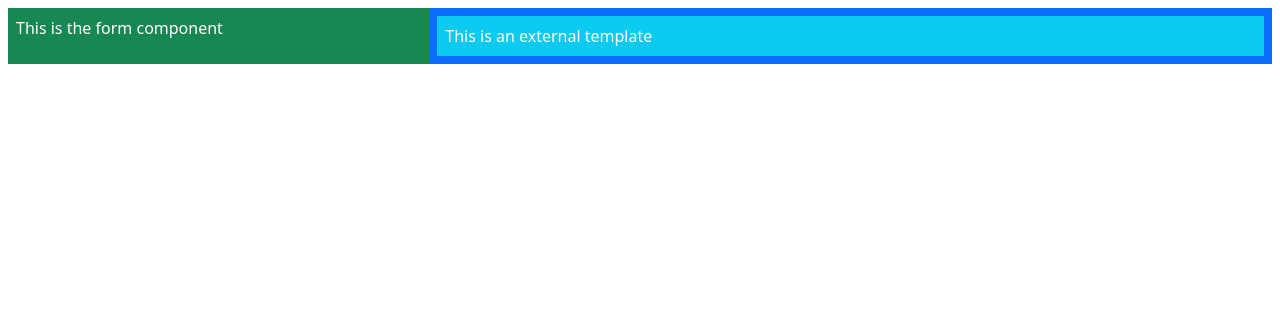
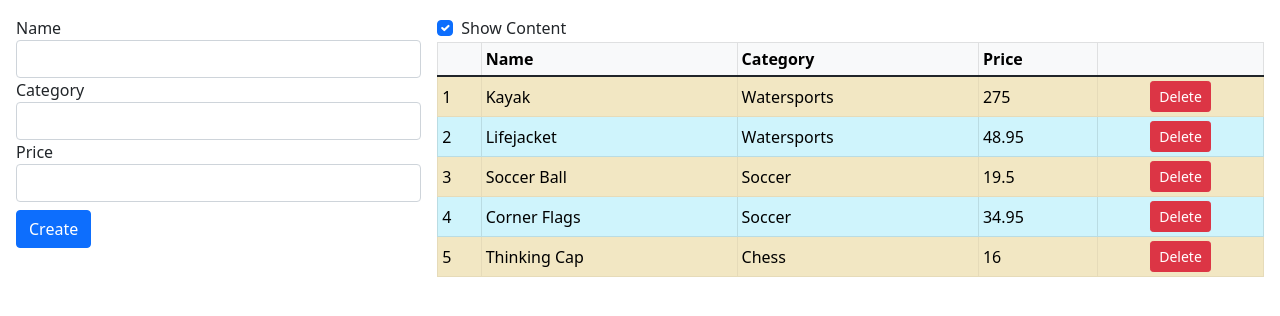
Before and after one commit to rafaelhfreitas/angular_underhood, an Angular app: page / in a window 1280 px wide. Shown: the top 316 px of the page. Built offline with nearby package versions, Linux system fonts and the light colour scheme.

Commit message:
completing the component restructure

```diff
--- a/src/app/app.module.ts
+++ b/src/app/app.module.ts
@@ -12,7 +12,8 @@ import { PaIteratorDirective } from './iterator.directive';
 import { PaCellColor } from './cellColor.directive';
 import { PaCellColorSwitcher } from './cellCollorSwitcher.directive';
 import { ProductFormComponent } from './productForm.component';
-import { ProductTableComponent } from './productTable.component';
+import { ProductTableComponent } from './productTable.component';3
+import { PaToggleView } from './toggleView.component';
 
 
 @NgModule({
@@ -25,7 +26,8 @@ import { ProductTableComponent } from './productTable.component';
     PaCellColor,
     PaCellColorSwitcher,
     ProductFormComponent,
-    ProductTableComponent
+    ProductTableComponent,
+    PaToggleView
   ],
   imports: [
     BrowserModule,
--- a/src/app/component.ts
+++ b/src/app/component.ts
@@ -1,90 +1,3 @@
-// import { Component } from "@angular/core";
-// import { Model } from "./repository.model";
-// import { Product } from "./product.model";
-// import { NgModel, ValidationErrors, NgForm } from "@angular/forms";
-// import { NgForOf } from "@angular/common";
-
-
-// @Component({
-//     selector: "app",
-//     templateUrl: "template.html"
-// })
-// export class ProductComponent {
-
-//     model: Model = new Model();
-//     formSubmitted: boolean = false;
-
-
-//     submitForm(form: NgForm) {
-//         this.formSubmitted = true;
-//         if (form.valid) {
-//             this.addProduct(this.newProduct);
-//             this.newProduct = new Product();
-//             form.resetForm();
-//             this.formSubmitted = false;
-//         }
-//     }
-
-
-//     getProduct(key: number): Product | undefined {
-//         return this.model.getProduct(key);
-//     }
-
-//     getProducts(): Product[] {
-//         return this.model.getProducts();
-//     }
-
-//     newProduct: Product = new Product();
-
-//     get jsonProduct() {
-//         return JSON.stringify(this.newProduct)
-//     }
-
-//     addProduct(p: Product) {
-//         console.log("New product: " + this.jsonProduct)
-//     }
-
-
-//     getMessages(errs: ValidationErrors | null, name: string): string[] {
-//         let messages: string[] = [];
-//         for (let errorName in errs) {
-//             switch (errorName) {
-//                 case "required":
-//                     messages.push(`You must enter a ${name}`)
-//                     break;
-//                 case "minlength":
-//                     messages.push(`A ${name} must be at least ${errs['minlength'].requiredLength} characters`);
-//                     break;
-//                 case "pattern":
-//                     messages.push(`The ${name} contains illegal characters`);
-//                     break;
-//             }
-//         }
-//         return messages;
-//     }
-
-
-//     getValidationMessages(state: NgModel, thingName?: string): string[] {
-//         let thing: string = state.path?.[0] ?? thingName;
-//         return this.getMessages(state.errors, thing);
-
-//     }
-
-
-//     getFormValidationMessages(form: NgForm): string[] {
-//         let messages: string[] = [];
-//         Object.keys(form.controls).forEach(k => {
-//             this.getMessages(form.controls[k].errors, k)
-//                 .forEach(m => messages.push(m));
-//         });
-//         return messages;
-//     }
-
-
-// }
-
-
-
 import { Component } from "@angular/core";
 import { Model } from "./repository.model";
 import { Product } from "./product.model";
@@ -97,31 +10,10 @@ import { Product } from "./product.model";
 })
 export class ProductComponent {
     model: Model = new Model();
-    showTable: boolean = false;
-    darkColor: boolean = false;
-
-    getProduct(key: number): Product | undefined {
-        return this.model.getProduct(key);
-    }
-
-
-    getProducts(): Product[] {
-        return this.model.getProducts();
-    }
-
-    newProduct: Product = new Product();
 
     addProduct(p: Product) {
         console.log(p);
         this.model.saveProduct(p);
     }
 
-    submitForm() {
-        this.addProduct(this.newProduct);
-    }
-
-
-    deleteProduct(key: number) {
-        this.model.deleteProduct(key);
-    }
 }
--- /dev/null
+++ b/src/app/productForm.component.html
@@ -0,0 +1,17 @@
+<form #form="ngForm" (ngSubmit)="submitForm(form)">
+    <div class="form-group">
+        <label>Name</label>
+        <input class="form-control" name="name" [(ngModel)]="newProduct.name" />
+    </div>
+    <div class="form-group">
+        <label>Category</label>
+        <input class="form-control" name="category" [(ngModel)]="newProduct.category" />
+    </div>
+    <div class="form-group">
+        <label>Price</label>
+        <input class="form-control" name="name" [(ngModel)]="newProduct.price" />
+    </div>
+    <button class="btn btn-primary mt-2" type="submit">
+        Create
+    </button>
+</form>
--- a/src/app/productForm.component.ts
+++ b/src/app/productForm.component.ts
@@ -1,10 +1,24 @@
-import { Component } from "@angular/core";
+import { Component, Output, EventEmitter } from "@angular/core";
+import { Product } from "./product.model";
 
 
 @Component({
     selector: "paProductForm",
-    template: "<div>This is the form component</div>"
+    templateUrl: "productForm.component.html"
 })
 export class ProductFormComponent {
 
+    newProduct : Product = new Product();
+
+    @Output("paNewProduct")
+    newProductEvent = new EventEmitter<Product>();
+
+    submitForm(form: any) {
+        this.newProductEvent.emit(this.newProduct);
+        this.newProduct = new Product();
+        form.resetForm();
+    }
+
+    model: string  = "This is the model";
+
 }
--- a/src/app/productTable.component.html
+++ b/src/app/productTable.component.html
@@ -1,3 +1,25 @@
-<div class="bg-info p-2">
-    This is an external template
-</div>
+<table class="table table-sm table-bordered table-striped">
+    <thead class="table-light">
+        <tr>
+            <th></th>
+            <th>Name</th>
+            <th>Category</th>
+            <th>Price</th>
+            <th></th>
+        </tr>
+    </thead>
+    <tbody>
+        <tr *paFor="let item of getProducts(); let i = index; let odd = odd;
+            let even = even" [class.table-info]="odd" [class.table-warning]="even" class="align-middle">
+            <td>{{i + 1}}</td>
+            <td>{{item.name}}</td>
+            <td>{{item.category}}</td>
+            <td>{{item.price}}</td>
+            <td class="text-center">
+                <button class="btn btn-danger btn-sm" (click)="deleteProduct(item.id)">
+                    Delete
+                </button>
+            </td>
+        </tr>
+    </tbody>
+</table>
--- a/src/app/productTable.component.ts
+++ b/src/app/productTable.component.ts
@@ -1,4 +1,6 @@
-import { Component } from "@angular/core";
+import { Component, Input } from "@angular/core";
+import { Product } from "./product.model";
+import { Model } from "./repository.model";
 
 
 @Component({
@@ -6,4 +8,20 @@ import { Component } from "@angular/core";
     templateUrl: "productTable.component.html"
 })
 export class ProductTableComponent {
+
+    @Input("model")
+    dataModel: Model | undefined;
+
+    getProduct(key: number): Product | undefined {
+        return this.dataModel?.getProduct(key);
+    }
+
+    getProducts(): Product[] | undefined {
+        return this.dataModel?.getProducts();
+    }
+
+    deleteProduct(key: number) {
+        this.dataModel?.deleteProduct(key);
+    }
+    showTable: boolean = true;
 }
--- a/src/app/template.html
+++ b/src/app/template.html
@@ -1,10 +1,12 @@
 <div class="container-fluid">
     <div class="row p-2">
-        <div class="col-4 p-2 bg-success text-white">
-            <paProductForm></paProductForm>
+        <div class="col-4 p-2 text-dark">
+            <paProductForm (paNewProduct)="addProduct($event)"></paProductForm>
         </div>
-        <div class="col p-2 bg-primary text-white">
-            <paProductTable></paProductTable>
+        <div class="col p-2">
+            <paToggleView>
+                <paProductTable [model]="model"></paProductTable>
+            </paToggleView>
         </div>
     </div>
 </div>
--- /dev/null
+++ b/src/app/toggleView.component.html
@@ -0,0 +1,5 @@
+<div class="form-check">
+    <label class="form-check-label">Show Content</label>
+    <input class="form-check-input" type="checkbox" [(ngModel)]="showContent" />
+</div>
+<ng-content *ngIf="showContent"></ng-content>
--- /dev/null
+++ b/src/app/toggleView.component.ts
@@ -0,0 +1,10 @@
+import { Component } from "@angular/core";
+
+
+@Component({
+    selector: "paToggleView",
+    templateUrl: "toggleView.component.html"
+})
+export class PaToggleView {
+    showContent: boolean = true;
+}
```
